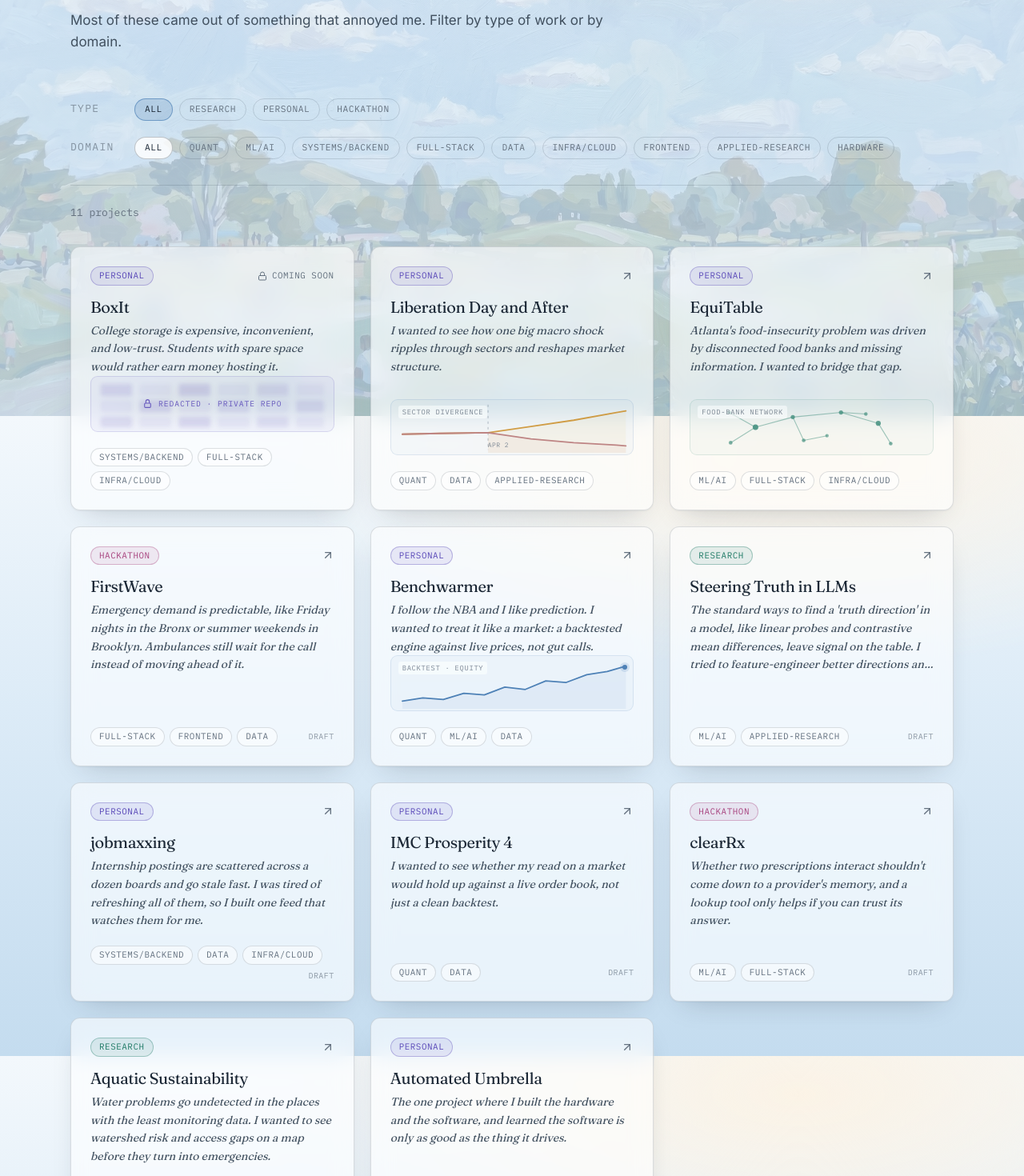
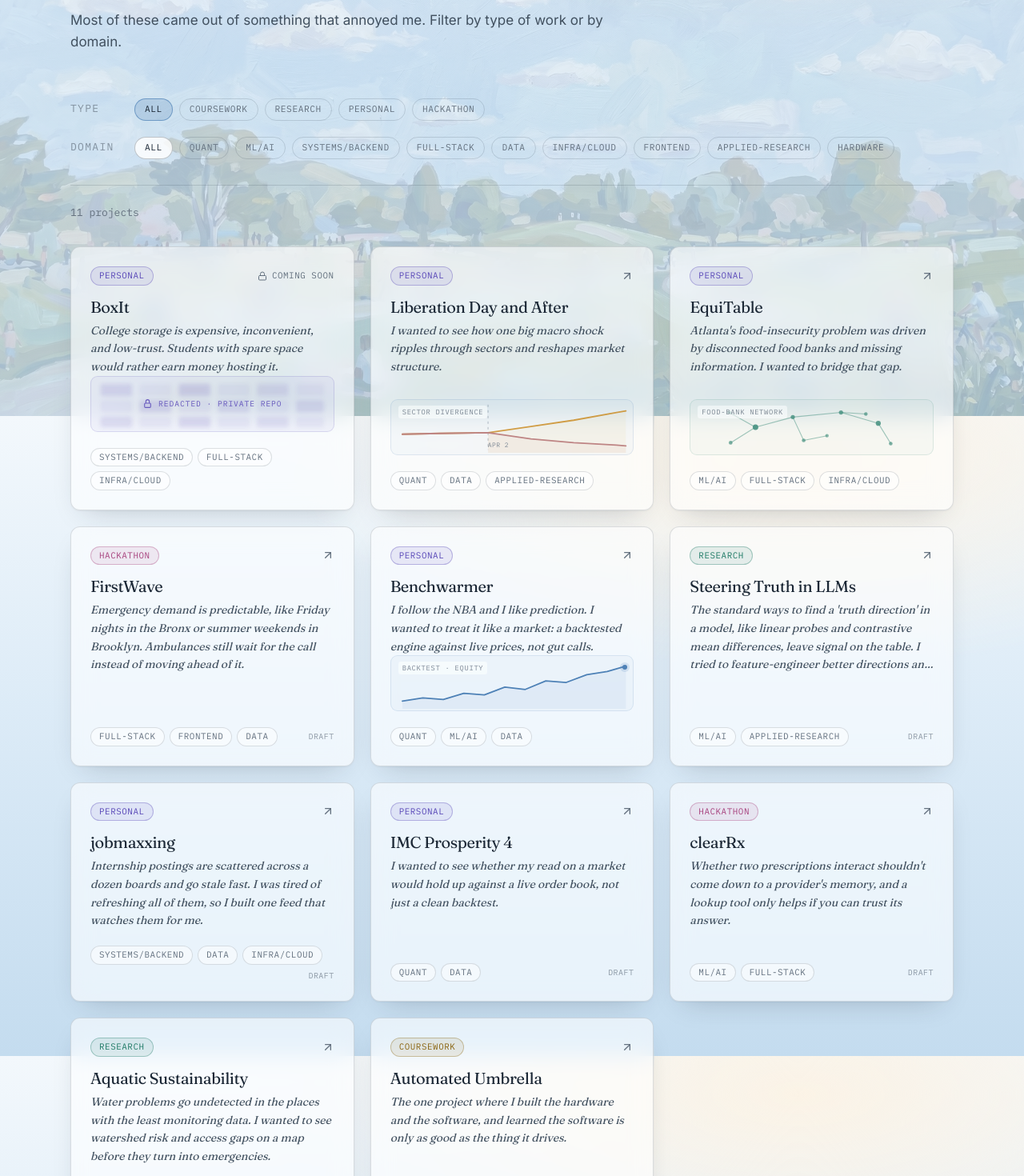
Before and after one commit to vaibhavw30/vibes, a Next.js app: page /projects in a window 1280 px wide. Shown: the part 280-1750 px from the top of the page at 80% size. Built offline with nearby package versions, Linux system fonts and the light colour scheme; no server answers.

Commit message:
content(projects): tag Automated Umbrella as Spring 2025 class capstone

```diff
--- a/src/app/globals.css
+++ b/src/app/globals.css
@@ -65,7 +65,7 @@
 
   /* type-tag colors — re-derived for a LIGHT ground (deeper, AA as small text on white) */
   --tag-internship: #3557b8; /* blue */
-  --tag-founding: #8a6410; /* dark goldenrod */
+  --tag-coursework: #8a6410; /* dark goldenrod (was Founding; slot reused to keep max 5) */
   --tag-research: #1f7a66; /* teal */
   --tag-personal: #5a49b8; /* violet */
   --tag-hackathon: #a8437f; /* magenta */
@@ -96,7 +96,7 @@
 
   /* type-tag colors */
   --color-tag-internship: var(--tag-internship);
-  --color-tag-founding: var(--tag-founding);
+  --color-tag-coursework: var(--tag-coursework);
   --color-tag-research: var(--tag-research);
   --color-tag-personal: var(--tag-personal);
   --color-tag-hackathon: var(--tag-hackathon);
--- a/src/components/home/experience-strip.tsx
+++ b/src/components/home/experience-strip.tsx
@@ -6,7 +6,7 @@ import { Reveal, RevealItem, RevealStagger } from "@/components/reveal";
 /*
  * Experience timeline (Home - Polished). Real roles down a single gradient rail,
  * each anchored by a frosted initials avatar tinted by role type (neutral intern,
- * gold founding, green research) — incoming roles get the filled-accent treatment
+ * green research) — incoming roles get the filled-accent treatment
  * and an "Incoming" pill. Initials and tint are DERIVED from the existing content
  * (no schema change); copy stays Vaibhav's confirmed one-liners; timeframes render
  * only when set (TODO placeholders stay hidden, never guessed).
@@ -36,12 +36,6 @@ function avatarStyle(role: Experience): Avatar {
       color: "#2a67a6",
     };
   switch (role.typeTag) {
-    case "Founding":
-      return {
-        border: "1px solid rgba(138,100,16,.4)",
-        background: "rgba(255,255,255,.72)",
-        color: "#8a6410",
-      };
     case "Research":
       return {
         border: "1px solid rgba(31,122,102,.4)",
--- a/src/components/projects/projects-grid.tsx
+++ b/src/components/projects/projects-grid.tsx
@@ -23,7 +23,7 @@ const chipBase =
 
 const typeActive: Record<TypeTag, string> = {
   Internship: "border-tag-internship/50 bg-tag-internship/12 text-tag-internship",
-  Founding: "border-tag-founding/50 bg-tag-founding/12 text-tag-founding",
+  Coursework: "border-tag-coursework/50 bg-tag-coursework/12 text-tag-coursework",
   Research: "border-tag-research/50 bg-tag-research/12 text-tag-research",
   Personal: "border-tag-personal/50 bg-tag-personal/12 text-tag-personal",
   Hackathon: "border-tag-hackathon/50 bg-tag-hackathon/12 text-tag-hackathon",
--- a/src/components/tag-pill.tsx
+++ b/src/components/tag-pill.tsx
@@ -8,7 +8,7 @@ import type { DomainTag, TypeTag } from "@/content/schema";
 
 const typeStyle: Record<TypeTag, string> = {
   Internship: "text-tag-internship border-tag-internship/35 bg-tag-internship/10",
-  Founding: "text-tag-founding border-tag-founding/35 bg-tag-founding/10",
+  Coursework: "text-tag-coursework border-tag-coursework/35 bg-tag-coursework/10",
   Research: "text-tag-research border-tag-research/35 bg-tag-research/10",
   Personal: "text-tag-personal border-tag-personal/35 bg-tag-personal/10",
   Hackathon: "text-tag-hackathon border-tag-hackathon/35 bg-tag-hackathon/10",
--- a/src/content/projects.ts
+++ b/src/content/projects.ts
@@ -352,10 +352,10 @@ export const projects: Project[] = [
     whyFull:
       "I soldered the electrical path, wrote the C firmware that reads a DHT temperature sensor and drives the actuator, and designed the mount in CAD. The motor stalled under torque. I traced it on the bench with a multimeter and found the fault was mechanical, not electrical: the mount was wrong. It took three printed revisions before the fit held under real load.",
     whyStatus: "draft",
-    typeTag: "Personal",
+    typeTag: "Coursework",
     domainTags: ["Hardware"],
     role: "Hardware and firmware",
-    timeframe: "TODO(vaibhav)",
+    timeframe: "Spring 2025 · class capstone",
     team: "TODO(vaibhav)",
     stack: ["Arduino", "C", "DHT sensor", "Motor driver", "Solenoid", "CAD + 3D printing"],
     metrics: [{ label: "Printed mount revisions", value: "3" }],
--- a/src/content/schema.ts
+++ b/src/content/schema.ts
@@ -6,7 +6,7 @@
 // Type tag — EXACTLY ONE per project. Visuals color-code off this (max 5 colors).
 export const TYPE_TAGS = [
   "Internship",
-  "Founding",
+  "Coursework",
   "Research",
   "Personal",
   "Hackathon",
@@ -81,12 +81,12 @@ export interface Project {
 }
 
 // Experience = real roles (Model 1). Kept separate from self-driven Projects so
-// internship / founding / research don't flatten into weekend builds.
+// internships / research don't flatten into weekend builds.
 export interface Experience {
   org: string;
   role: string;
   timeframe: string;
-  typeTag: Extract<TypeTag, "Internship" | "Founding" | "Research">;
+  typeTag: Extract<TypeTag, "Internship" | "Research">;
   oneLine: string;
   /**
    * Provenance of oneLine. "confirmed" = Vaibhav's own words. "draft" = a voiced
```
Also changed, not shown: .claude/skills/vaibhav-site-preferences/SKILL.md, 2 other files (tests, documents, lock files or other folders).
